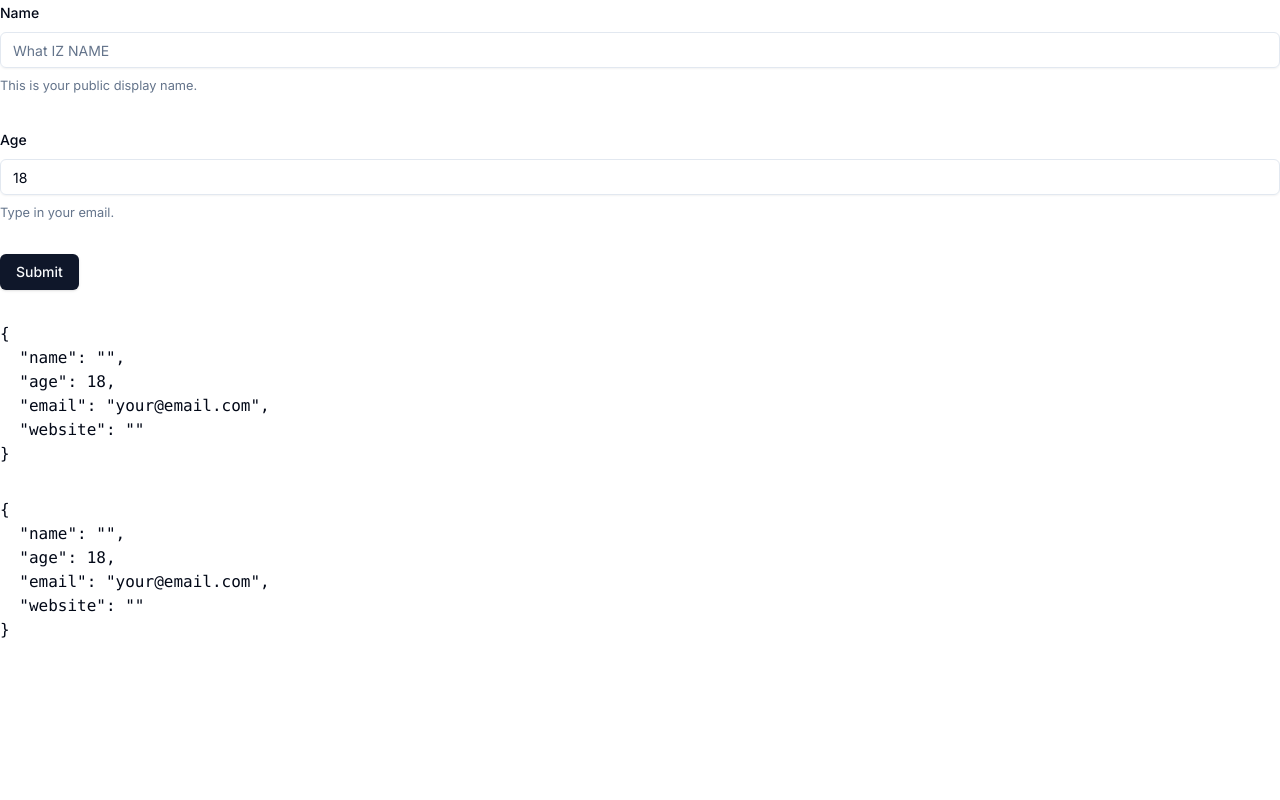
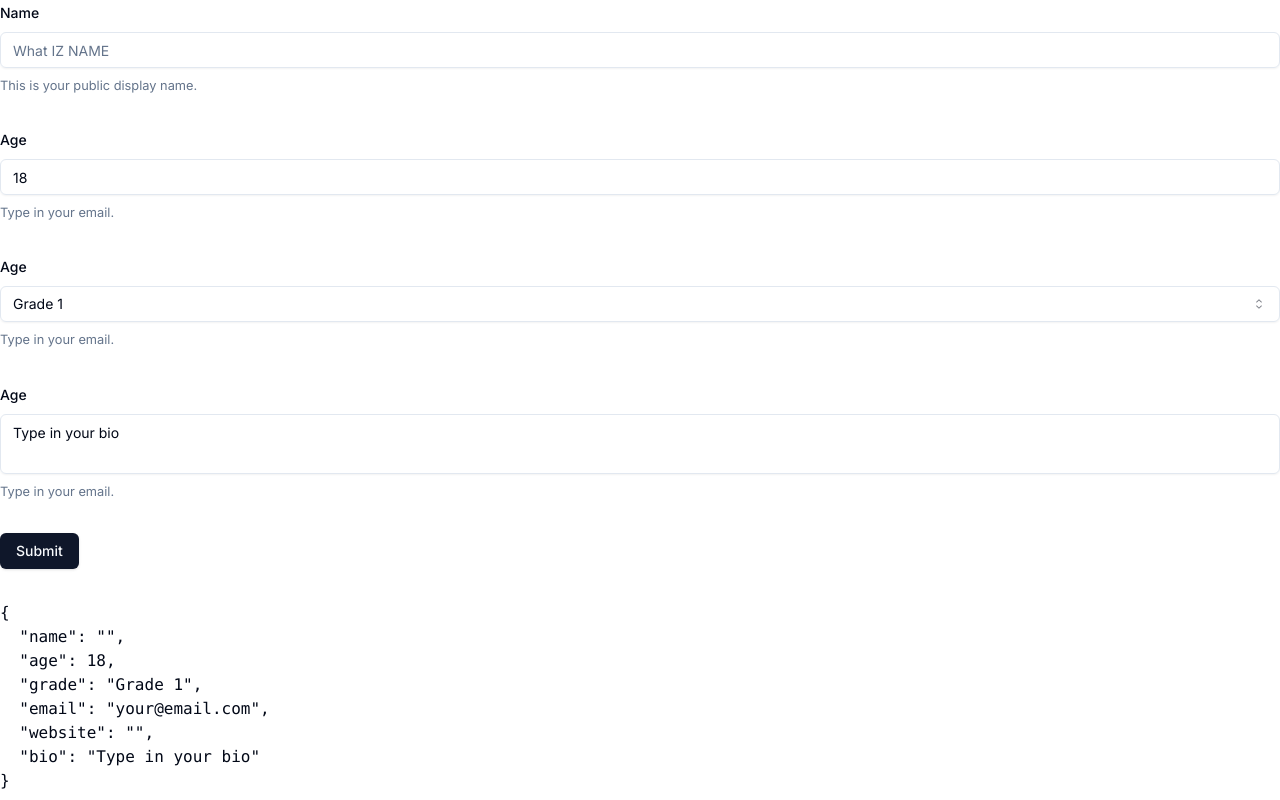
Before and after one commit to prashantbhudwal/startWithDB, a Next.js app: page / in a window 1280 px wide. Shown: the top 800 px of the page. Built offline with nearby package versions, Linux system fonts and the light colour scheme.

Commit message:
Add grade and bio fields to ZodForm component

```diff
--- a/components/zod-form.tsx
+++ b/components/zod-form.tsx
@@ -11,8 +11,27 @@ import {
   FormLabel,
   FormMessage,
 } from "@/components/ui/form";
+import {
+  Select,
+  SelectContent,
+  SelectGroup,
+  SelectItem,
+  SelectTrigger,
+  SelectLabel,
+  SelectSeparator,
+  SelectValue,
+} from "@/components/ui/select";
+import { Textarea } from "./ui/textarea";
 import { Input } from "@/components/ui/input";
 import { Button } from "./ui/button";
+const grades = [
+  "Grade 1",
+  "Grade 2",
+  "Grade 3",
+  "Grade 4",
+  "Grade 5",
+  "Grade 6",
+] as const;
 
 const formSchema = z.object({
   name: z
@@ -32,11 +51,15 @@ const formSchema = z.object({
       message: "Age must be an integer",
     })
     .min(18, { message: "You must be at least 18" }),
+  grade: z.enum(grades),
   email: z.string().email({
     message: "Enter a valid email",
   }),
   website: z.string().url({
     message: "Enter a valid URL",
+  }),
+  bio: z.string().min(10, {
+    message: "Minimum 10 characters needed.",
   }),
 });
 
@@ -46,8 +69,10 @@ export default function ZodForm() {
     defaultValues: {
       name: "",
       age: 18,
+      grade: "Grade 1",
       email: "your@email.com",
       website: "",
+      bio: "Type in your bio",
     },
   });
   const watch = form.watch();
@@ -94,6 +119,49 @@ export default function ZodForm() {
             </FormItem>
           )}
         />
+        <FormField
+          control={form.control}
+          name="grade"
+          render={({ field }) => (
+            <FormItem>
+              <FormLabel>Age</FormLabel>
+              <Select onValueChange={field.onChange} defaultValue={field.value}>
+                <FormControl>
+                  <SelectTrigger>
+                    <SelectValue placeholder="Select a verified email to display" />
+                  </SelectTrigger>
+                </FormControl>
+                <SelectContent>
+                  {grades.map((grade) => (
+                    <SelectItem key={grade} value={grade}>
+                      {grade}
+                    </SelectItem>
+                  ))}
+                </SelectContent>
+              </Select>
+              <FormDescription>Type in your email.</FormDescription>
+              <FormMessage />
+            </FormItem>
+          )}
+        />
+        <FormField
+          control={form.control}
+          name="bio"
+          render={({ field }) => (
+            <FormItem>
+              <FormLabel>Age</FormLabel>
+              <FormControl>
+                <Textarea
+                  placeholder="Tell us a little bit about yourself"
+                  className="resize-none"
+                  {...field}
+                />
+              </FormControl>
+              <FormDescription>Type in your email.</FormDescription>
+              <FormMessage />
+            </FormItem>
+          )}
+        />
 
         <Button type="submit">Submit</Button>
         <pre>{JSON.stringify(watch, null, 2)}</pre>
```
